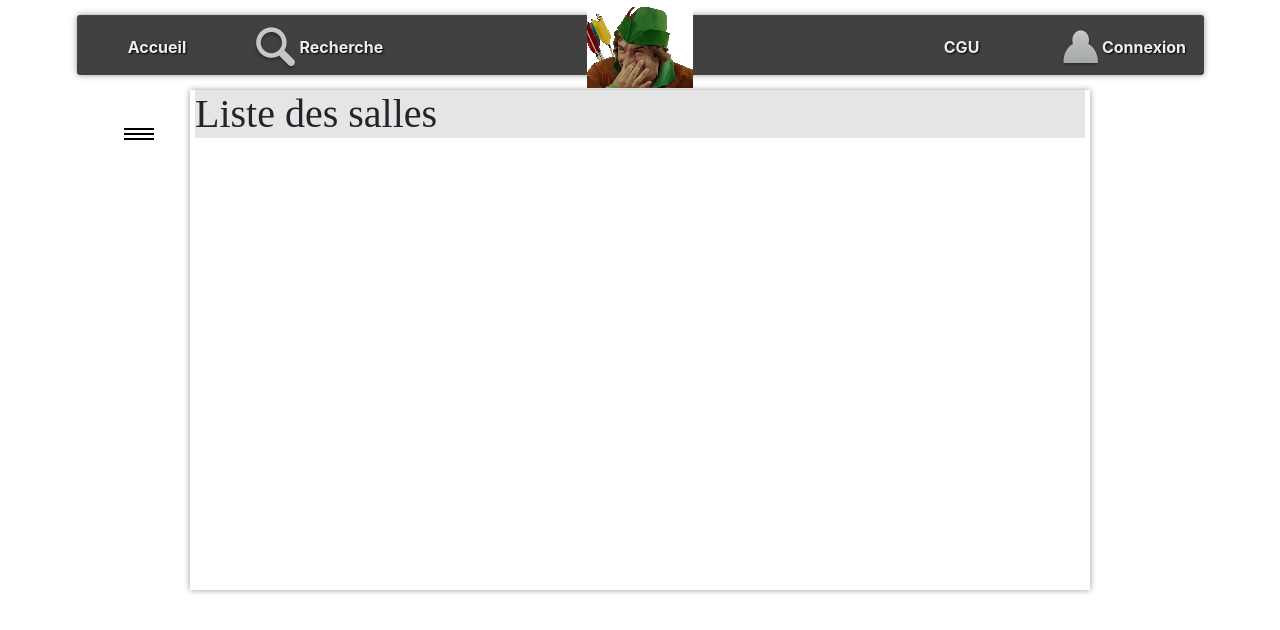
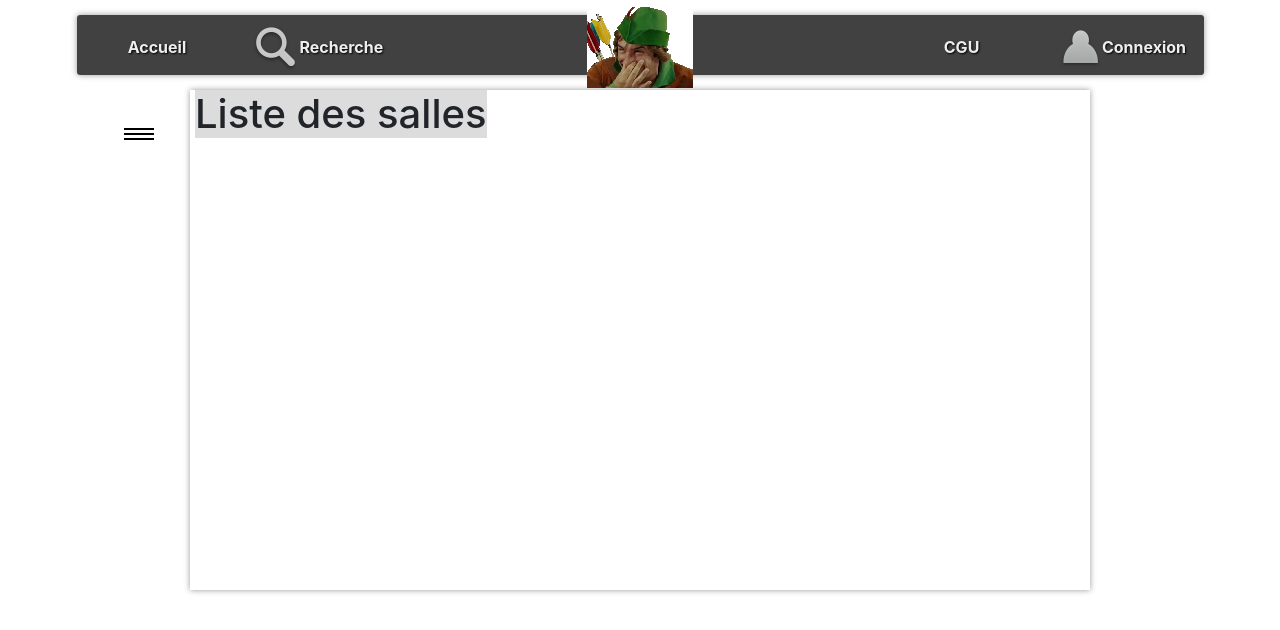
Before and after one commit to ThelissonLucas/m2l-1, a PHP site: page / in a window 1280 px wide. Shown: the top 630 px of the page. Run offline with PHP 8.4, Linux system fonts and the light colour scheme; data that the repository does not hold is empty.

Commit message:
brefs changements du style (titres)

```diff
--- a/css/cgu.css
+++ b/css/cgu.css
@@ -1,9 +1,9 @@
 @CHARSET "UTF-8";
 
 
-h1,h2,h3,h4 {
-    font-family: Futura;
-    background-color : rgba(0,0,0,0.1);
+h1,h2,h2,h4{
+    text-decoration : underlined;
+    background-color: gainsboro;
 }
 
 td.cell {
--- a/vue/entete.html.php
+++ b/vue/entete.html.php
@@ -10,9 +10,12 @@
             @import url("css/corps.css");
         </style>
         <link href="https://fonts.googleapis.com/css?family=Lobster" rel="stylesheet">
-        <link href="bootstrap/css/bootstrap.min.css" rel="stylesheet">
+        <link href="css/bootstrap.min.css" rel="stylesheet">
     </head>
     <body>
+
+    <div class="container">
+
     <nav>
 
         <ul id="menuGeneral">
--- a/vue/vueListeSalles.php
+++ b/vue/vueListeSalles.php
@@ -1,7 +1,11 @@
 <head>
-    <link href="bootstrap/css/bootstrap.min.css" rel="stylesheet">
+    <link href="css/bootstrap.min.css" rel="stylesheet">
 </head>
 
+
+<body>
+    <div class="container">
+        <div class="row">
             <h1>Liste des salles</h1>
 
             <?php
@@ -34,3 +38,6 @@ for ($i = 0; $i < count($listeSalles); $i++) {
                 <?php
             }
             ?>
+        <div>
+    </div>
+</body>
```
Lines whose indentation alone changed are shown as unchanged.
